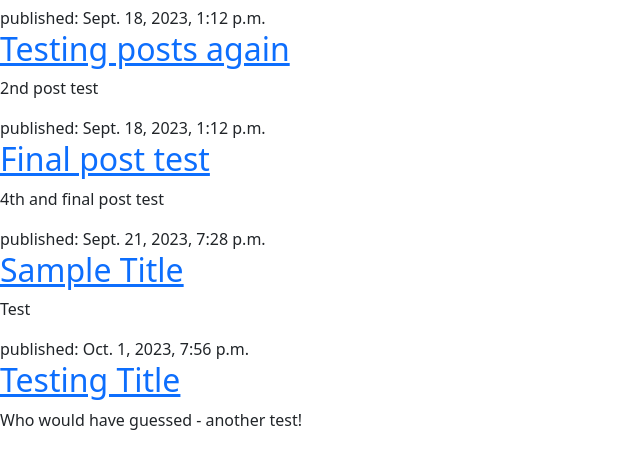
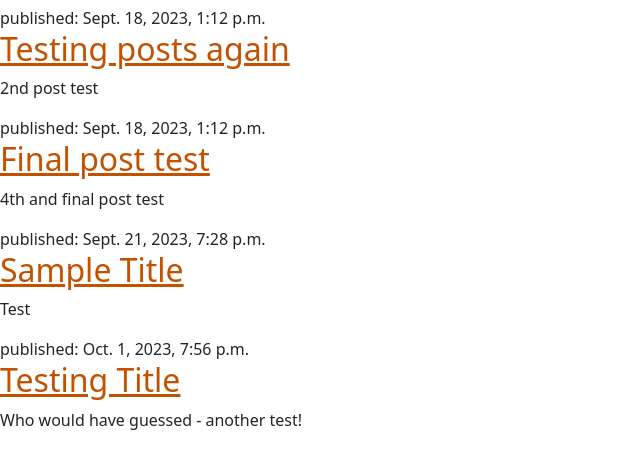
Before and after one commit to I-Asberry/DjangoGirls, a Django app: page / in a window 1280 px wide. Shown: the part 50-519 px from the top of the page, without its empty margins (0-640 px from the left). Run offline with Django 3.2, Linux system fonts and the light colour scheme; data comes from the database, SQL or seed files in the repository.

Commit message:
CSS make pretty

```diff
--- /dev/null
+++ b/blog/static/css/blog.css
@@ -0,0 +1,3 @@
+h1 a, h2 a {
+    color: #C25100
+}
--- a/blog/templates/blog/post_list.html
+++ b/blog/templates/blog/post_list.html
@@ -1,8 +1,10 @@
+{% load static %}
 <!DOCTYPE html>
 <html>
     <head>
         <title>Django Girls blog</title>
         <link rel="stylesheet" href="https://cdn.jsdelivr.net/npm/bootstrap@5.1.3/dist/css/bootstrap.min.css" integrity="sha384-1BmE4kWBq78iYhFldvKuhfTAU6auU8tT94WrHftjDbrCEXSU1oBoqyl2QvZ6jIW3" crossorigin="anonymous">
+        <link rel="stylesheet" href="{% static 'css/blog.css' %}">
     </head>
     <body>
         <header>
@@ -16,4 +18,5 @@
                 <p>{{ post.text|linebreaksbr }}</p>
             </article>
         {% endfor %}
+    </body>
 </html>
```
